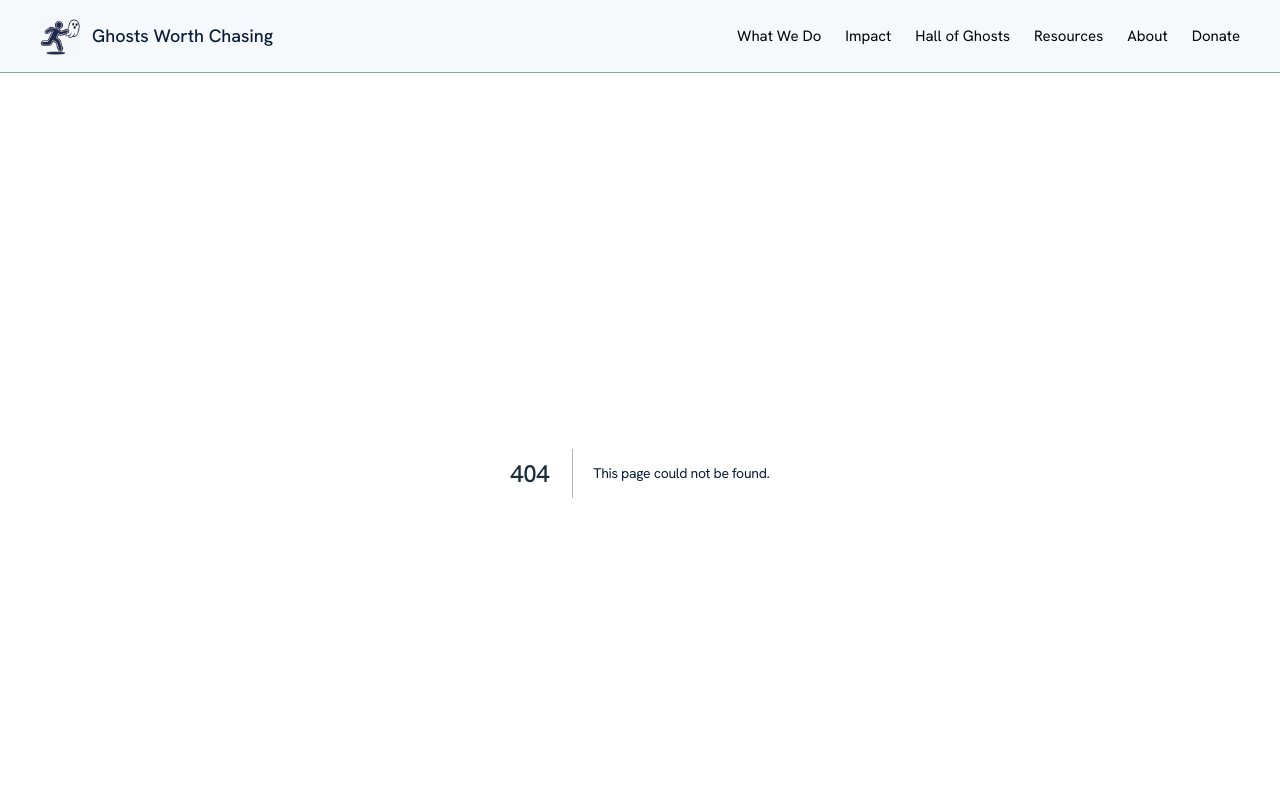
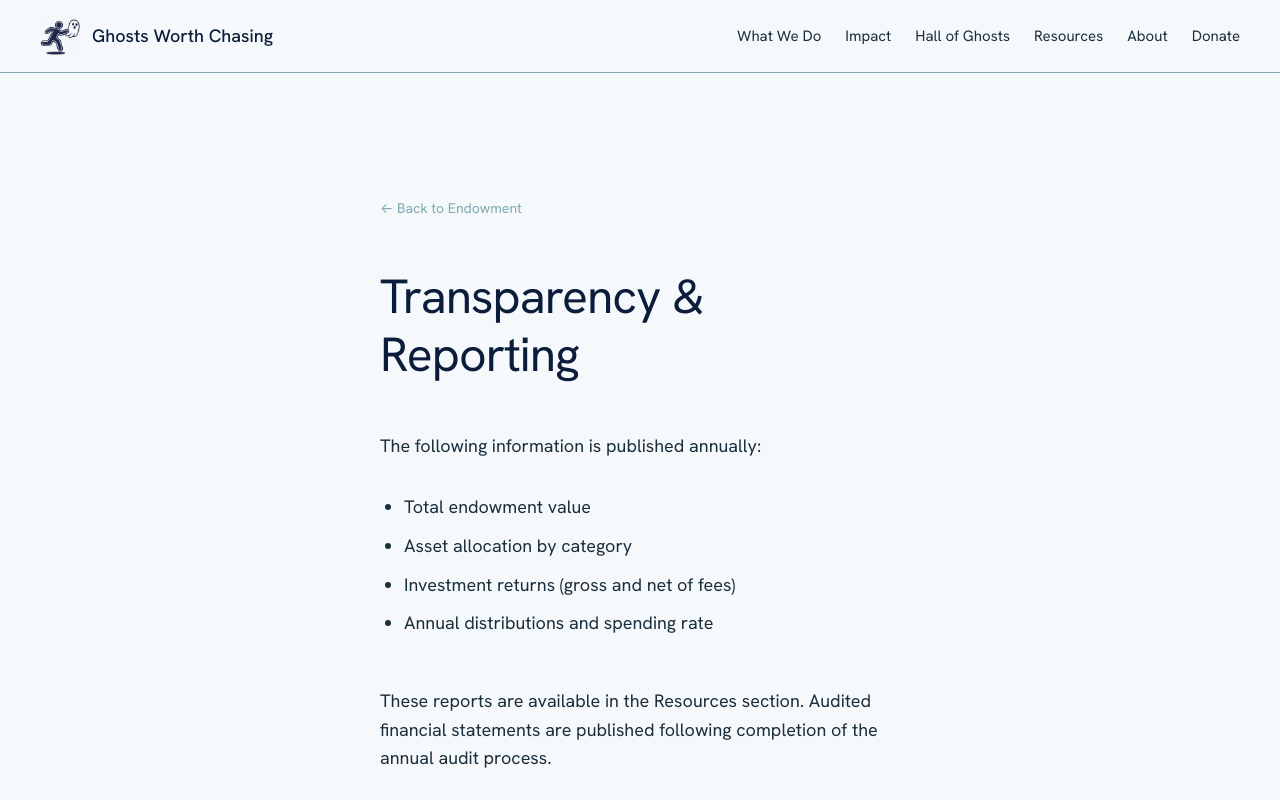
Before and after one commit to Roco41589/ghosts-worth-chasing-site, a Next.js app in the folder ghosts-redesign/: page /what-we-do/endowment/transparency in a window 1280 px wide. Before the commit this address had no page. Shown: the top 800 px of the page. Built offline with nearby package versions, Linux system fonts and the light colour scheme.

Commit message:
Create page.tsx

```diff
--- /dev/null
+++ b/ghosts-redesign/app/what-we-do/endowment/transparency/page.tsx
@@ -0,0 +1,47 @@
+import Link from 'next/link'
+
+export default function Transparency() {
+  return (
+    <section className="section section--narrow">
+      <Link
+        href="/what-we-do/endowment"
+        style={{
+          fontSize: '14px',
+          color: 'var(--color-teal-grey)',
+          textDecoration: 'none',
+          display: 'inline-flex',
+          alignItems: 'center',
+          gap: '8px',
+          marginBottom: 'var(--space-md)',
+        }}
+      >
+        ← Back to Endowment
+      </Link>
+
+      <h1 style={{ color: 'var(--color-deep-navy)', marginBottom: 'var(--space-md)' }}>
+        Transparency & Reporting
+      </h1>
+
+      <p style={{ marginBottom: 'var(--space-sm)' }}>
+        The following information is published annually:
+      </p>
+
+      <ul style={{
+        marginLeft: '24px',
+        marginBottom: 'var(--space-md)',
+        color: 'var(--color-text)',
+        lineHeight: 1.7,
+      }}>
+        <li>Total endowment value</li>
+        <li>Asset allocation by category</li>
+        <li>Investment returns (gross and net of fees)</li>
+        <li>Annual distributions and spending rate</li>
+      </ul>
+
+      <p>
+        These reports are available in the Resources section. Audited financial statements
+        are published following completion of the annual audit process.
+      </p>
+    </section>
+  )
+}
```
